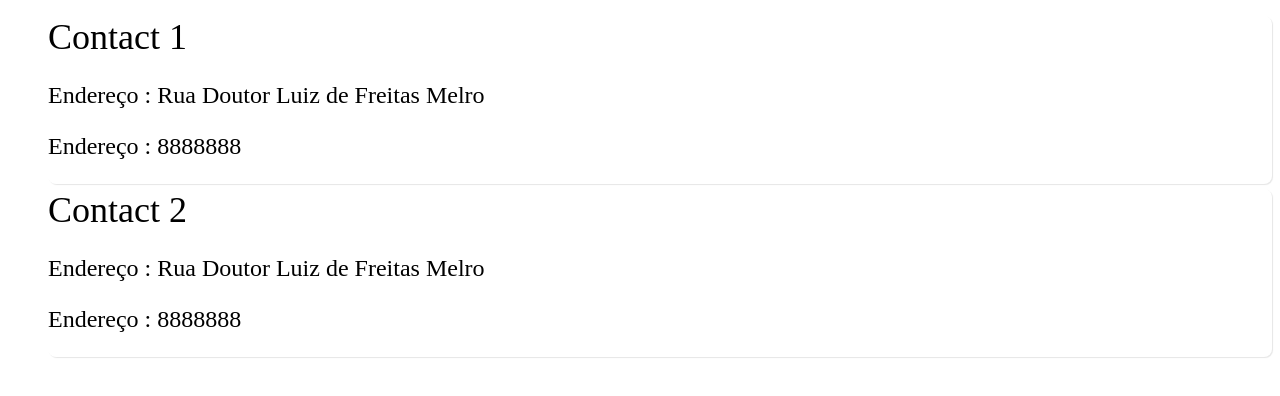
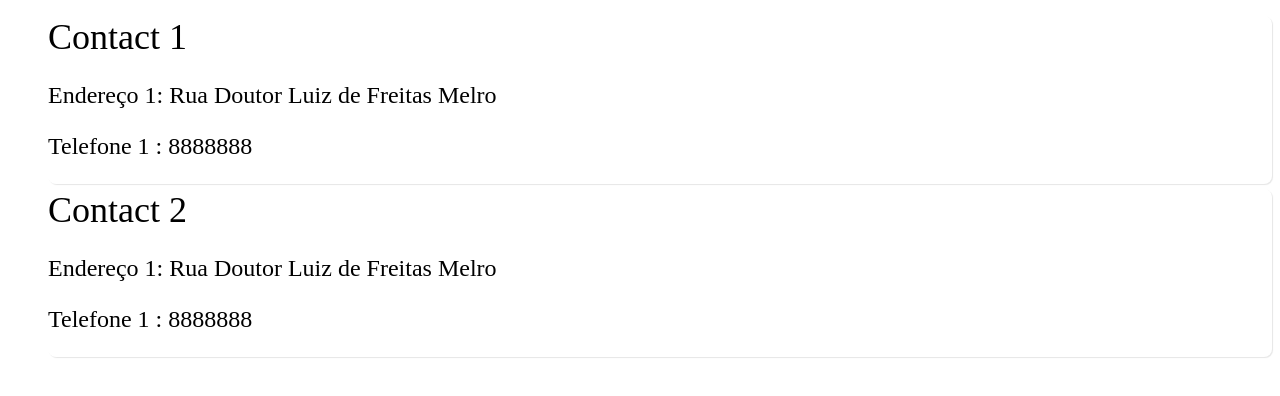
Before and after one commit to DouglasSantos94/vexpenses-contact-list, a React (Vite) app: page / in a window 1280 px wide. Shown: the top 396 px of the page. Built offline with nearby package versions, Linux system fonts and the light colour scheme; data requests are answered from the project's data file.

Commit message:
feature: create and apply Contact type

```diff
--- a/src/pages/Contact/index.tsx
+++ b/src/pages/Contact/index.tsx
@@ -10,22 +10,28 @@ export type Address = {
   service: string;
 }
 
+export type Contact = {
+  name: string,
+  addresses: Address[],
+  phoneNumbers: string[]
+}
+
 export interface IContactProps {
   name: string,
   addresses: Address[],
   phoneNumbers: string[]
 }
 
-export const Contact = ({name, addresses, phoneNumbers}: IContactProps) => {
+export const ContactCard = ({name, addresses, phoneNumbers}: IContactProps) => {
   return (
     <C.Card>
       <C.CardTitle>{name}</C.CardTitle>
       <C.ContactInfo>
         {addresses.map((address, i) => (
-          <p key={i}>Endereço : {address.street}</p>
+          <p key={i}>Endereço {i+1}: {address.street}</p>
         ))}
         {phoneNumbers.map((phoneNumber, i) => (
-          <p key={i}>Endereço : {phoneNumber}</p>
+          <p key={i}>Telefone {i+1} : {phoneNumber}</p>
         ))}
       </C.ContactInfo>
     </C.Card>
--- a/src/pages/ContactList/index.tsx
+++ b/src/pages/ContactList/index.tsx
@@ -1,22 +1,17 @@
-import React, { useEffect, useState } from "react";
-import axios from "axios";
+import React from "react";
 import { StyledContactList } from "./style";
-import { Contact, IContactProps } from "../Contact";
+import { ContactCard, Contact, IContactProps } from "../Contact";
 
+export interface IContactListProps {
+  contacts: Contact[]
+}
 
-
-export const ContactList = () => {
-  const [contacts, setContacts] = useState([]);
-
-  useEffect(() => {
-    axios.get("http://localhost:3000/contacts")
-      .then(({data})=> setContacts(data));
-  }, [])
+export const ContactList: React.FC<IContactListProps> = ({contacts}: IContactListProps) => {
 
   return (
     <StyledContactList>
       {contacts.map(({name, addresses, phoneNumbers}: IContactProps, i) => (
-        <Contact name={name} addresses={addresses} phoneNumbers={phoneNumbers} key={i}/>
+        <ContactCard name={name} addresses={addresses} phoneNumbers={phoneNumbers} key={i}/>
       ))}
     </StyledContactList>
   )
```
Also changed, not shown: src/pages/Contact/style.ts (line endings or trailing spaces).
